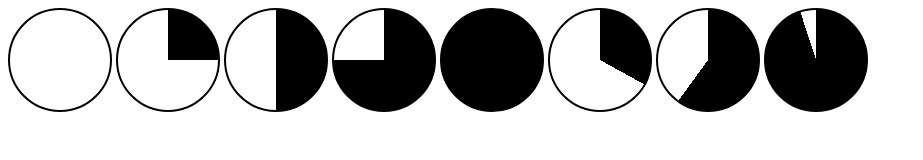
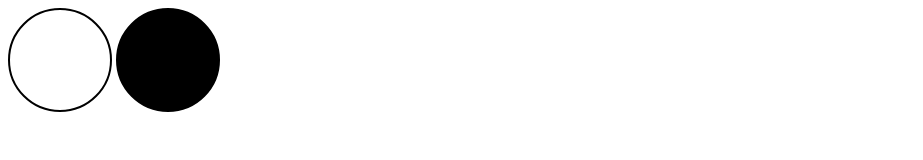
Before and after one commit to bavaga/code-bavaga.github.io, a plain HTML site: page 2023-01-06--harvey-ball-progress-indicator/04-adding-clamping/index.html in a window 1280 px wide. Shown: the whole page, without its empty margins (0-923 px from the left). Drawn offline with Linux system fonts and the light colour scheme.

Commit message:
fix: step 4 example

```diff
--- a/2023-01-06--harvey-ball-progress-indicator/04-adding-clamping/index.html
+++ b/2023-01-06--harvey-ball-progress-indicator/04-adding-clamping/index.html
@@ -6,13 +6,7 @@
     <link rel="stylesheet" href="style.css"/>
 </head>
 <body>
-    <div class="progress-indicator"></div>
-    <div class="progress-indicator quarter"></div>
-    <div class="progress-indicator half"></div>
-    <div class="progress-indicator three-quarters"></div>
-    <div class="progress-indicator full"></div>
-    <div class="progress-indicator" style="--value: 33%"></div>
-    <div class="progress-indicator" style="--value: 60%"></div>
-    <div class="progress-indicator" style="--value: 95%"></div>
+    <div class="progress-indicator" style="--value: -50%"></div>
+    <div class="progress-indicator" style="--value: 150%"></div>
 </body>
 </html>
```
